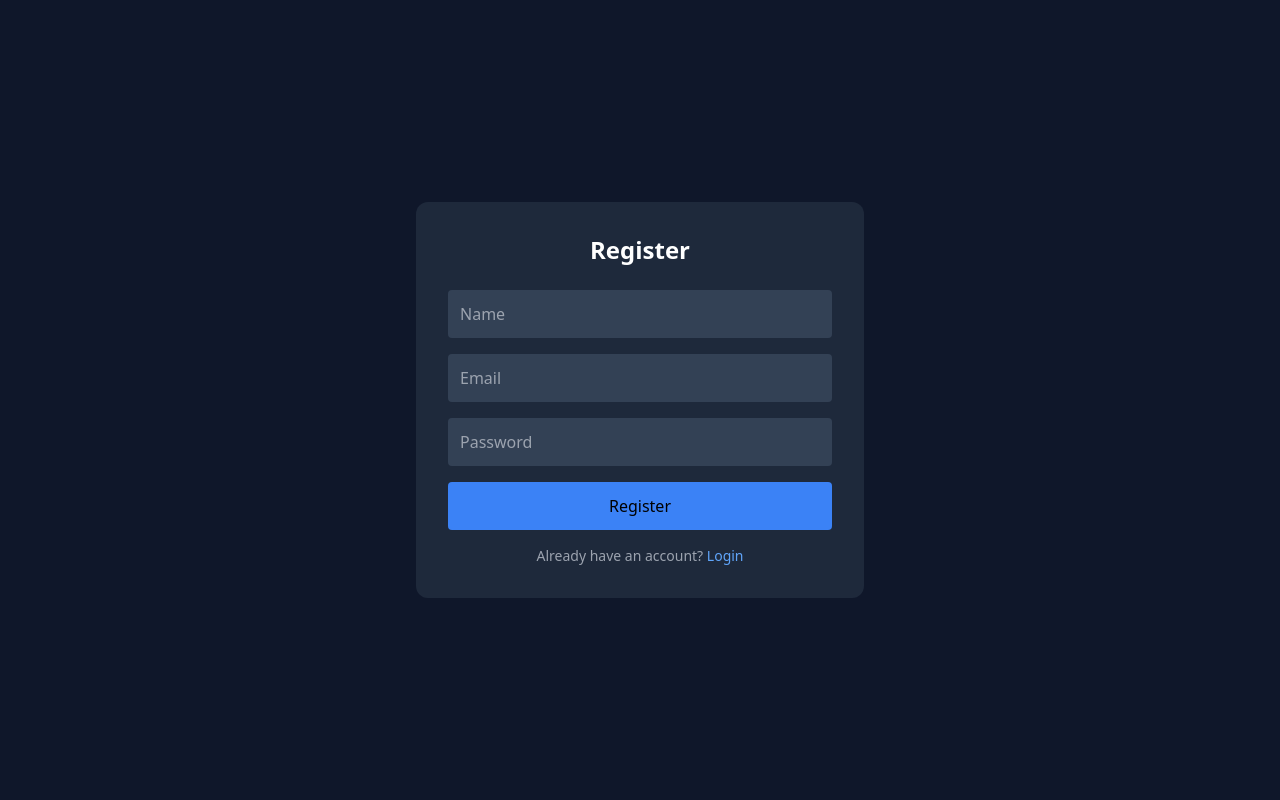
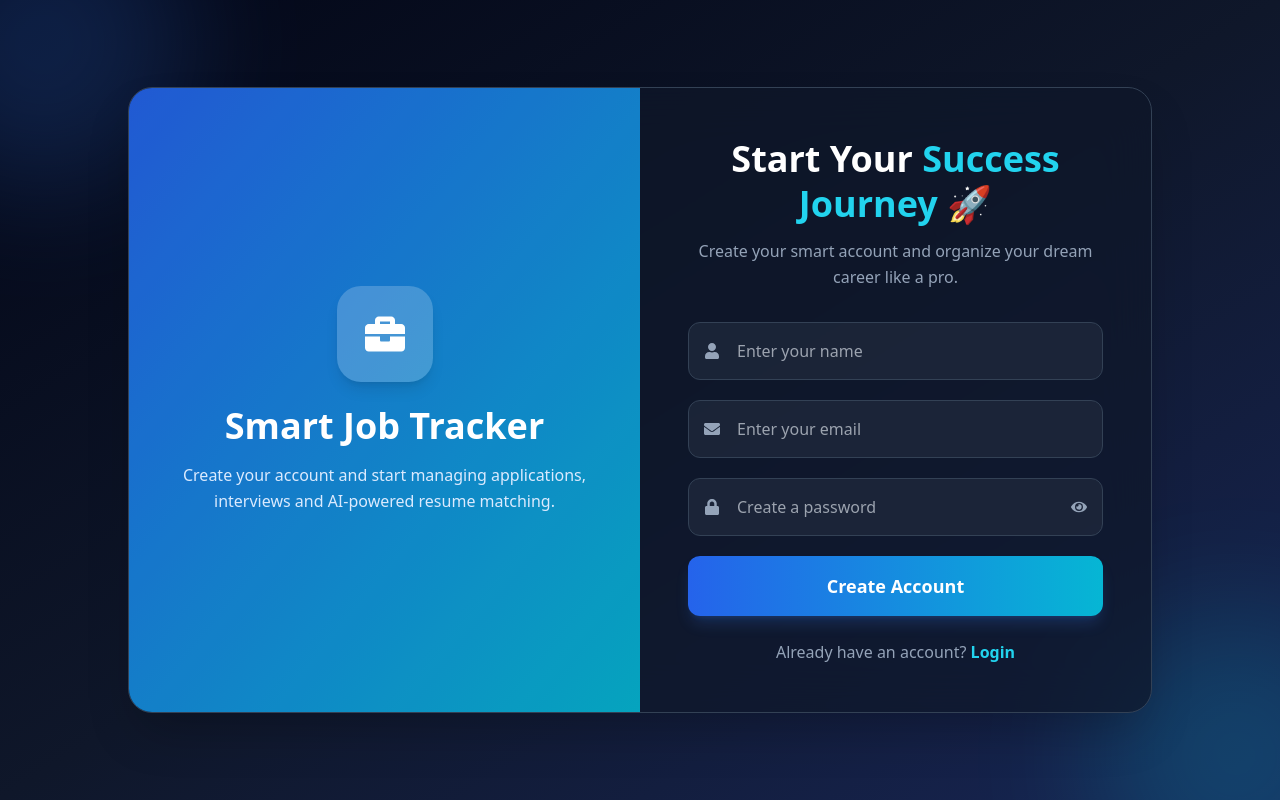
Before and after one commit to Sachin00158/smart-job-tracker-mern, a React (Vite) app in the folder frontend/: page /register in a window 1280 px wide. Built offline with nearby package versions, Linux system fonts and the light colour scheme.

Commit message:
Final premium auth UI + fixes

```diff
--- a/frontend/src/pages/Login.jsx
+++ b/frontend/src/pages/Login.jsx
@@ -1,7 +1,7 @@
 import { useState } from "react";
 import api from "../services/api";
 import { useNavigate, Link } from "react-router-dom";
-
+import { FaEnvelope, FaLock, FaBriefcase, FaEye, FaEyeSlash } from "react-icons/fa";
 export default function Login() {
 
   const navigate = useNavigate();
@@ -9,6 +9,8 @@ export default function Login() {
   const [email, setEmail] = useState("");
   const [password, setPassword] = useState("");
   const [error, setError] = useState("");
+
+const [showPassword, setShowPassword] = useState(false);
 
   const handleSubmit = async (e) => {
 
@@ -26,7 +28,6 @@ export default function Login() {
       navigate("/");
       window.location.reload();
 
-
     } catch (err) {
 
       console.error(err);
@@ -38,49 +39,116 @@ export default function Login() {
 
   return (
 
-    <div className="min-h-screen flex items-center justify-center bg-slate-900">
+    <div className="min-h-screen flex items-center justify-center bg-gradient-to-br from-slate-950 via-slate-900 to-blue-950 overflow-hidden relative px-4">
 
-      <div className="bg-slate-800 p-8 rounded-xl w-full max-w-md">
+      {/* GLOW EFFECTS */}
+      <div className="absolute top-[-100px] left-[-100px] w-72 h-72 bg-blue-500 opacity-20 blur-3xl rounded-full"></div>
+      <div className="absolute bottom-[-100px] right-[-100px] w-72 h-72 bg-cyan-500 opacity-20 blur-3xl rounded-full"></div>
 
-        <h2 className="text-2xl font-bold text-white mb-6 text-center">
-          Login
+      <div className="w-full max-w-5xl grid md:grid-cols-2 bg-slate-900/70 border border-slate-700 backdrop-blur-xl rounded-3xl overflow-hidden shadow-2xl">
+
+        {/* LEFT SIDE */}
+        <div className="hidden md:flex flex-col justify-center items-center bg-gradient-to-br from-blue-600 to-cyan-500 p-10 text-white relative">
+
+          <div className="absolute inset-0 bg-black/10"></div>
+
+          <div className="relative z-10 text-center">
+
+            <div className="w-24 h-24 rounded-3xl bg-white/20 flex items-center justify-center mx-auto mb-6 shadow-lg">
+              <FaBriefcase size={40} />
+            </div>
+
+            <h1 className="text-4xl font-bold mb-4">
+              Smart Job Tracker
+            </h1>
+
+            <p className="text-blue-100 leading-relaxed">
+              Track applications, manage interviews and boost your career with AI-powered resume matching.
+            </p>
+
+          </div>
+
+        </div>
+
+        {/* RIGHT SIDE */}
+        <div className="p-8 md:p-12">
+
+          <div className="mb-8 text-center">
+
+            <h2 className="text-4xl font-bold text-white mb-3 leading-tight">
+  Unlock Your <span className="text-cyan-400">Career Journey</span> 🚀
 </h2>
 
+<p className="text-slate-400 text-base leading-relaxed">
+  Access your smart dashboard, track applications and manage interviews like a pro.
+</p>
+
+          </div>
+
           {error && (
-          <p className="text-red-400 mb-3">{error}</p>
+            <div className="bg-red-500/10 border border-red-500 text-red-400 p-3 rounded-xl mb-5 text-sm">
+              {error}
+            </div>
           )}
 
-        <form onSubmit={handleSubmit} className="flex flex-col gap-4">
+          <form onSubmit={handleSubmit} className="space-y-5">
+
+            {/* EMAIL */}
+            <div className="relative">
+
+              <FaEnvelope className="absolute top-1/2 -translate-y-1/2 left-4 text-slate-400" />
 
               <input
                 type="email"
-            placeholder="Email"
+                placeholder="Enter your email"
                 value={email}
                 onChange={(e) => setEmail(e.target.value)}
-            className="p-3 rounded bg-slate-700 text-white"
+                className="w-full bg-slate-800/80 border border-slate-700 focus:border-blue-500 outline-none text-white rounded-xl py-4 pl-12 pr-4 transition"
               />
 
+            </div>
+
+            {/* PASSWORD */}
+            {/* PASSWORD */}
+<div className="relative">
+
+  <FaLock className="absolute top-1/2 -translate-y-1/2 left-4 text-slate-400" />
+
   <input
-            type="password"
-            placeholder="Password"
+    type={showPassword ? "text" : "password"}
+    placeholder="Enter your password"
     value={password}
     onChange={(e) => setPassword(e.target.value)}
-            className="p-3 rounded bg-slate-700 text-white"
+    className="w-full bg-slate-800/80 border border-slate-700 focus:border-blue-500 outline-none text-white rounded-xl py-4 pl-12 pr-14 transition"
   />
 
   <button
+    type="button"
+    onClick={() => setShowPassword(!showPassword)}
+    className="absolute top-1/2 -translate-y-1/2 right-4 text-slate-400 hover:text-cyan-400 transition"
+  >
+    {showPassword ? <FaEyeSlash /> : <FaEye />}
+  </button>
+
+</div>
+
+            <button
               type="submit"
-            className="bg-blue-500 py-3 rounded"
+              className="w-full py-4 rounded-xl bg-gradient-to-r from-blue-600 to-cyan-500 text-white font-semibold text-lg hover:scale-[1.02] transition shadow-lg shadow-blue-500/20"
             >
               Login
             </button>
 
           </form>
 
-        <p className="text-gray-400 text-sm mt-4 text-center">
+          <p className="text-slate-400 text-center mt-6">
 
             Don't have an account?{" "}
-          <Link to="/register" className="text-blue-400">
+
+            <Link
+              to="/register"
+              className="text-cyan-400 hover:text-cyan-300 font-semibold"
+            >
               Register
             </Link>
 
@@ -90,6 +158,8 @@ export default function Login() {
 
       </div>
 
+    </div>
+
   );
 
 }
--- a/frontend/src/pages/Register.jsx
+++ b/frontend/src/pages/Register.jsx
@@ -2,22 +2,33 @@ import { useState } from "react";
 import api from "../services/api";
 import { useNavigate, Link } from "react-router-dom";
 
-export default function Register(){
+import {
+  FaEnvelope,
+  FaLock,
+  FaBriefcase,
+  FaUser,
+  FaEye,
+  FaEyeSlash
+} from "react-icons/fa";
+
+export default function Register() {
 
   const navigate = useNavigate();
 
-  const [name,setName] = useState("");
-  const [email,setEmail] = useState("");
-  const [password,setPassword] = useState("");
-  const [error,setError] = useState("");
+  const [name, setName] = useState("");
+  const [email, setEmail] = useState("");
+  const [password, setPassword] = useState("");
+  const [error, setError] = useState("");
 
-  const handleSubmit = async(e)=>{
+  const [showPassword, setShowPassword] = useState(false);
+
+  const handleSubmit = async (e) => {
 
     e.preventDefault();
 
-    try{
+    try {
 
-      await api.post("/auth/register",{
+      await api.post("/auth/register", {
         name,
         email,
         password
@@ -25,68 +36,150 @@ export default function Register(){
 
       navigate("/login");
 
-    }catch(err){
+    } catch (err) {
 
       console.error(err);
-      setError("Registration failed");
+      setError("Registration failed - email may already be in use");
 
     }
 
   };
 
-  return(
+  return (
 
-    <div className="min-h-screen flex items-center justify-center bg-slate-900">
+    <div className="min-h-screen flex items-center justify-center bg-gradient-to-br from-slate-950 via-slate-900 to-blue-950 overflow-hidden relative px-4">
 
-      <div className="bg-slate-800 p-8 rounded-xl w-full max-w-md">
+      {/* GLOW EFFECTS */}
+      <div className="absolute top-[-100px] left-[-100px] w-72 h-72 bg-blue-500 opacity-20 blur-3xl rounded-full"></div>
 
-        <h2 className="text-2xl font-bold text-white mb-6 text-center">
-          Register
+      <div className="absolute bottom-[-100px] right-[-100px] w-72 h-72 bg-cyan-500 opacity-20 blur-3xl rounded-full"></div>
+
+      <div className="w-full max-w-5xl grid md:grid-cols-2 bg-slate-900/70 border border-slate-700 backdrop-blur-xl rounded-3xl overflow-hidden shadow-2xl">
+
+        {/* LEFT SIDE */}
+        <div className="hidden md:flex flex-col justify-center items-center bg-gradient-to-br from-blue-600 to-cyan-500 p-10 text-white relative">
+
+          <div className="absolute inset-0 bg-black/10"></div>
+
+          <div className="relative z-10 text-center">
+
+            <div className="w-24 h-24 rounded-3xl bg-white/20 flex items-center justify-center mx-auto mb-6 shadow-lg">
+
+              <FaBriefcase size={40} />
+
+            </div>
+
+            <h1 className="text-4xl font-bold mb-4">
+              Smart Job Tracker
+            </h1>
+
+            <p className="text-blue-100 leading-relaxed">
+              Create your account and start managing applications, interviews and AI-powered resume matching.
+            </p>
+
+          </div>
+
+        </div>
+
+        {/* RIGHT SIDE */}
+        <div className="p-8 md:p-12">
+
+          <div className="mb-8 text-center">
+
+            <h2 className="text-4xl font-bold text-white mb-3 leading-tight">
+
+              Start Your <span className="text-cyan-400">Success Journey</span> 🚀
+
             </h2>
 
+            <p className="text-slate-400 text-base leading-relaxed">
+
+              Create your smart account and organize your dream career like a pro.
+
+            </p>
+
+          </div>
+
           {error && (
-          <p className="text-red-400 mb-3">{error}</p>
+
+            <div className="bg-red-500/10 border border-red-500 text-red-400 p-3 rounded-xl mb-5 text-sm">
+              {error}
+            </div>
+
           )}
 
-        <form onSubmit={handleSubmit} className="flex flex-col gap-4">
+          <form onSubmit={handleSubmit} className="space-y-5">
+
+            {/* NAME */}
+            <div className="relative">
+
+              <FaUser className="absolute top-1/2 -translate-y-1/2 left-4 text-slate-400" />
 
               <input
                 type="text"
-          placeholder="Name"
+                placeholder="Enter your name"
                 value={name}
-          onChange={(e)=>setName(e.target.value)}
-          className="p-3 rounded bg-slate-700 text-white"
+                onChange={(e) => setName(e.target.value)}
+                className="w-full bg-slate-800/80 border border-slate-700 focus:border-blue-500 outline-none text-white rounded-xl py-4 pl-12 pr-4 transition"
               />
+
+            </div>
+
+            {/* EMAIL */}
+            <div className="relative">
+
+              <FaEnvelope className="absolute top-1/2 -translate-y-1/2 left-4 text-slate-400" />
 
               <input
                 type="email"
-          placeholder="Email"
+                placeholder="Enter your email"
                 value={email}
-          onChange={(e)=>setEmail(e.target.value)}
-          className="p-3 rounded bg-slate-700 text-white"
+                onChange={(e) => setEmail(e.target.value)}
+                className="w-full bg-slate-800/80 border border-slate-700 focus:border-blue-500 outline-none text-white rounded-xl py-4 pl-12 pr-4 transition"
               />
 
+            </div>
+
+            {/* PASSWORD */}
+            <div className="relative">
+
+              <FaLock className="absolute top-1/2 -translate-y-1/2 left-4 text-slate-400" />
+
               <input
-          type="password"
-          placeholder="Password"
+                type={showPassword ? "text" : "password"}
+                placeholder="Create a password"
                 value={password}
-          onChange={(e)=>setPassword(e.target.value)}
-          className="p-3 rounded bg-slate-700 text-white"
+                onChange={(e) => setPassword(e.target.value)}
+                className="w-full bg-slate-800/80 border border-slate-700 focus:border-blue-500 outline-none text-white rounded-xl py-4 pl-12 pr-14 transition"
               />
 
               <button
+                type="button"
+                onClick={() => setShowPassword(!showPassword)}
+                className="absolute top-1/2 -translate-y-1/2 right-4 text-slate-400 hover:text-cyan-400 transition"
+              >
+                {showPassword ? <FaEyeSlash /> : <FaEye />}
+              </button>
+
+            </div>
+
+            <button
               type="submit"
-          className="bg-blue-500 py-3 rounded"
+              className="w-full py-4 rounded-xl bg-gradient-to-r from-blue-600 to-cyan-500 text-white font-semibold text-lg hover:scale-[1.02] transition shadow-lg shadow-blue-500/20"
             >
-          Register
+              Create Account
             </button>
 
           </form>
 
-        <p className="text-gray-400 text-sm mt-4 text-center">
+          <p className="text-slate-400 text-center mt-6">
 
             Already have an account?{" "}
-          <Link to="/login" className="text-blue-400">
+
+            <Link
+              to="/login"
+              className="text-cyan-400 hover:text-cyan-300 font-semibold"
+            >
               Login
             </Link>
 
@@ -96,6 +189,8 @@ export default function Register(){
 
       </div>
 
-  )
+    </div>
+
+  );
 
 }
```
Lines whose indentation alone changed are shown as unchanged.
